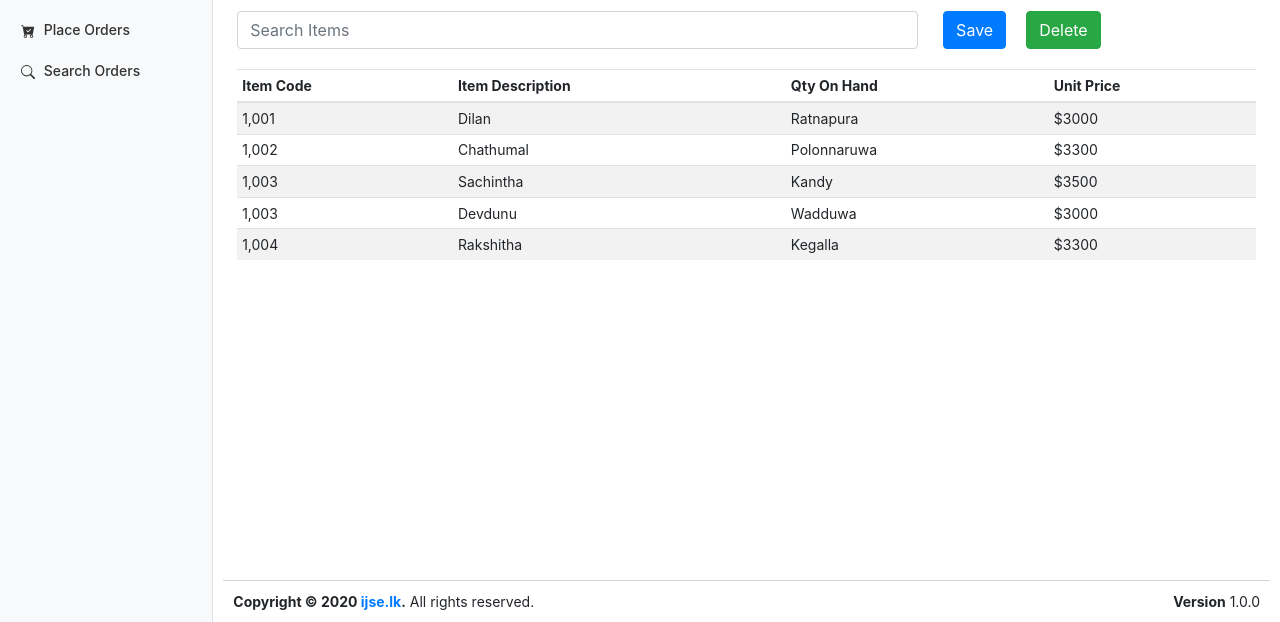
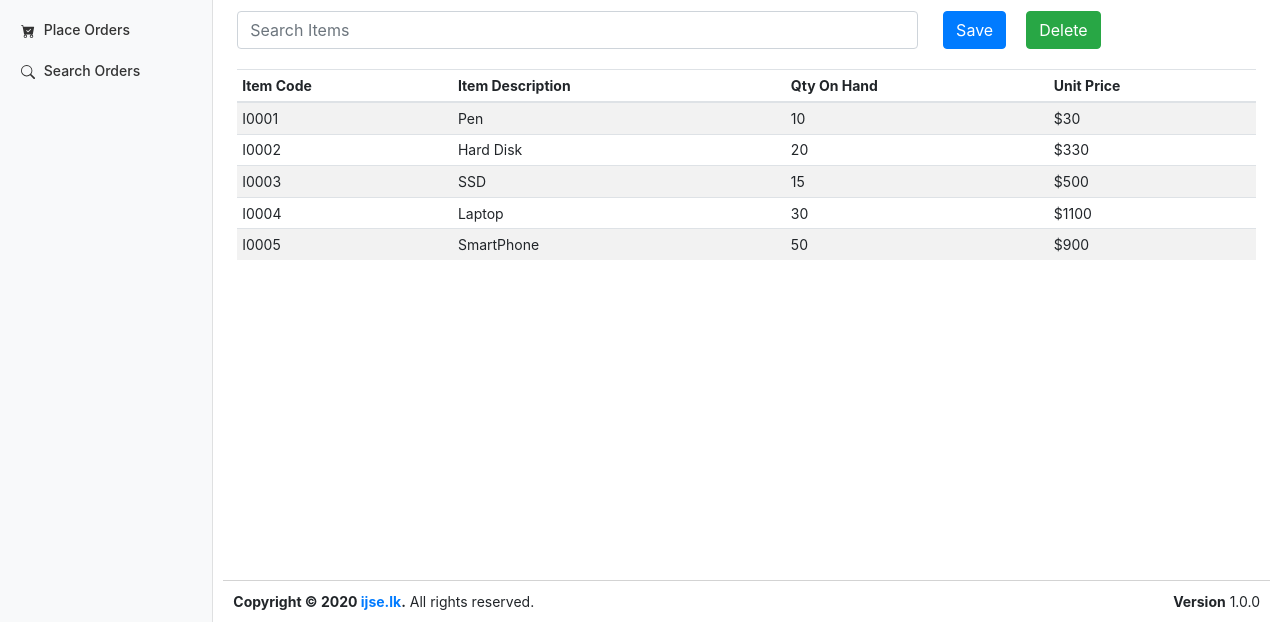
Before and after one commit to DilanCWickramarachchi/dep6-WEB-POS-Frontend, a website: page manage-item.html in a window 1280 px wide. Shown: the part 178-800 px from the top of the page. Drawn offline with nearby package versions, Linux system fonts and the light colour scheme.

Commit message:
Modify Customer and Item

```diff
--- a/manage-item.html
+++ b/manage-item.html
@@ -128,34 +128,34 @@
                     </thead>
                     <tbody>
                     <tr>
-                        <td>1,001</td>
-                        <td>Dilan</td>
-                        <td>Ratnapura</td>
-                        <td>$3000</td>
+                        <td>I0001</td>
+                        <td>Pen</td>
+                        <td>10</td>
+                        <td>$30</td>
                     </tr>
                     <tr>
-                        <td>1,002</td>
-                        <td>Chathumal</td>
-                        <td>Polonnaruwa</td>
-                        <td>$3300</td>
+                        <td>I0002</td>
+                        <td>Hard Disk</td>
+                        <td>20</td>
+                        <td>$330</td>
                     </tr>
                     <tr>
-                        <td>1,003</td>
-                        <td>Sachintha</td>
-                        <td>Kandy</td>
-                        <td>$3500</td>
+                        <td>I0003</td>
+                        <td>SSD</td>
+                        <td>15</td>
+                        <td>$500</td>
                     </tr>
                     <tr>
-                        <td>1,003</td>
-                        <td>Devdunu</td>
-                        <td>Wadduwa</td>
-                        <td>$3000</td>
+                        <td>I0004</td>
+                        <td>Laptop</td>
+                        <td>30</td>
+                        <td>$1100</td>
                     </tr>
                     <tr>
-                        <td>1,004</td>
-                        <td>Rakshitha</td>
-                        <td>Kegalla</td>
-                        <td>$3300</td>
+                        <td>I0005</td>
+                        <td>SmartPhone</td>
+                        <td>50</td>
+                        <td>$900</td>
                     </tr>
                     </tbody>
                 </table>
```
Also changed, not shown: manage-customers.html (+2 -2 lines).
